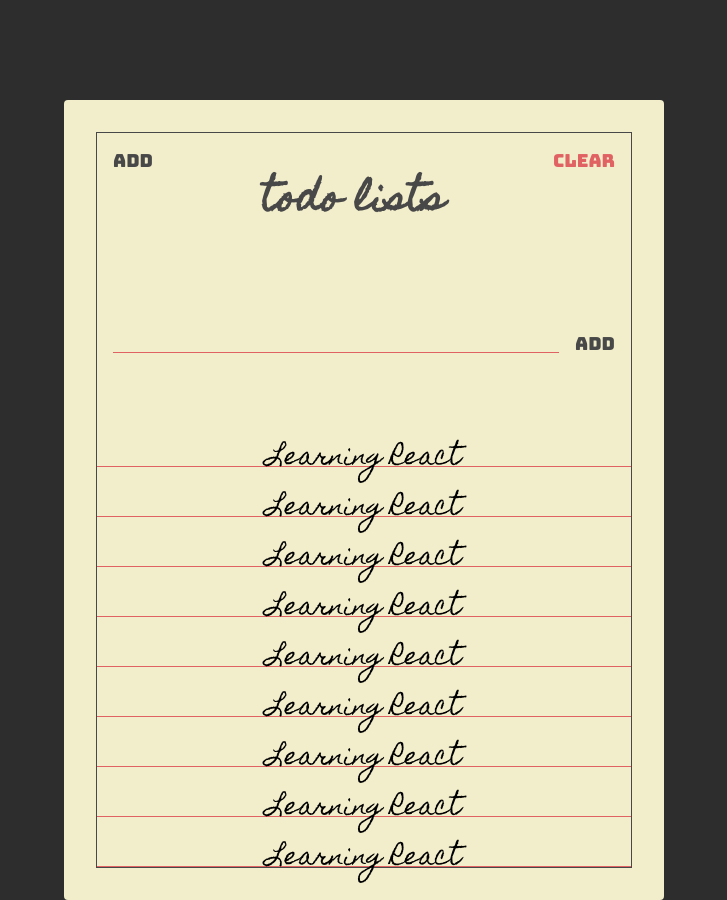
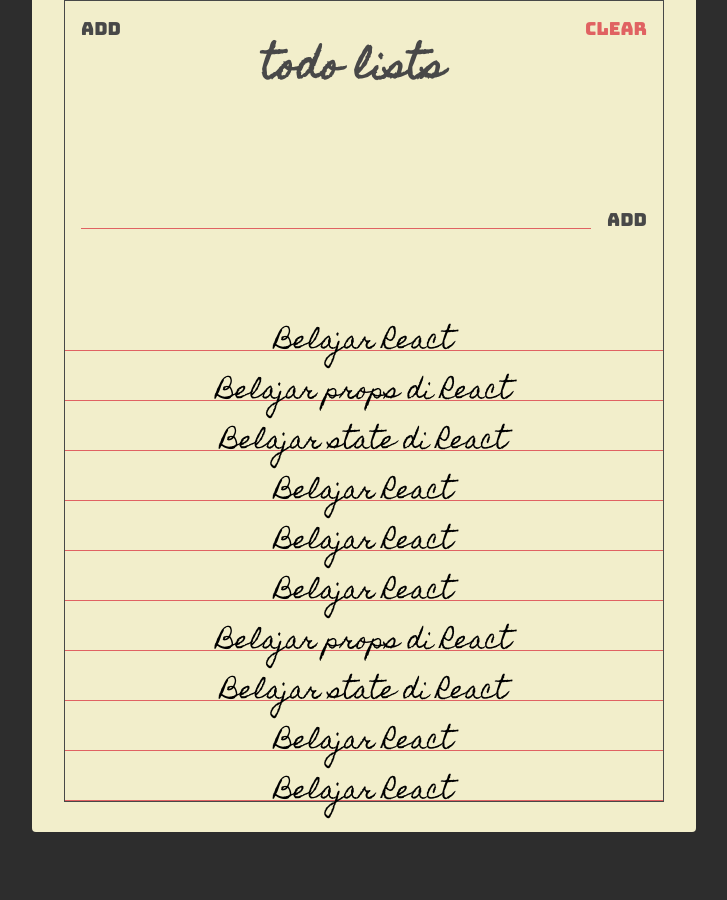
Before and after one commit to oyputra/react-todolist, a React (Create React App) app: page / in a window 1280 px wide. Shown: the whole page, without its empty margins (276-1003 px from the left). After the commit the page ends 832 px from the top, so only its background shows below. Built offline with nearby package versions, Linux system fonts and the light colour scheme.

Commit message:
create todolist page & todo component

```diff
--- a/src/App.css
+++ b/src/App.css
@@ -37,9 +37,9 @@
   }
 } */
 
-* {
+/* * {
   box-sizing: border-box;
-}
+} */
 
 :root {
   --main-red-color: #e06262;
@@ -82,7 +82,6 @@
   border-radius: 4px;
 
   padding: 32px;
-  margin-top: 200px;
 }
 
 .frame {
@@ -173,6 +172,8 @@
 .todos {
   display: flex;
   flex-direction: column;
+
+  min-height: 500px;
 }
 
 .todo {
@@ -181,7 +182,7 @@
   flex: 1 0 auto;
   text-align: center;
 
-  min-height: 34px;
+  max-height: 34px;
   margin: 16px 0 0;
   font-family: "Homemade Apple", sans-serif;
   font-size: 24px;
@@ -190,6 +191,8 @@
 }
 
 .todo-text {
+  width: 100%;
+  height: 50px;
   position: absolute;
   left: 50%;
   transform: translate(-50%);
--- a/src/App.js
+++ b/src/App.js
@@ -1,19 +1,10 @@
 // import logo from './logo.svg';
 import './App.css';
-import Paper from "./components/Paper";
-import Header from "./components/Header";
-import TodoForm from './components/TodoForm';
-import Todos from './components/Todos';
+import TodoList from './pages/TodoList';
 
 function App() {
   return (
-    <Paper>
-        <Header />
-
-        <TodoForm />
-
-        <Todos />
-    </Paper>
+    <TodoList />
   );
 }
 
--- /dev/null
+++ b/src/components/Todo.jsx
@@ -0,0 +1,16 @@
+import React from "react";
+import PropTypes from "prop-types";
+
+const Todo = props => {
+  return (
+    <div className="todo">
+      <span className="todo-text">{props.text}</span>
+    </div>
+  )
+}
+
+Todo.propTypes = {
+  text: PropTypes.string.isRequired
+}
+
+export default Todo;
--- a/src/components/Todos.jsx
+++ b/src/components/Todos.jsx
@@ -1,35 +1,46 @@
 import React from "react";
 
+import Todo from "./Todo";
+
 const Todos = () => {
+  const todos = [
+    {
+      text: "Belajar React"
+    },
+    {
+      text: "Belajar props di React"
+    },
+    {
+      text: "Belajar state di React"
+    },
+    {
+      text: "Belajar React"
+    },
+    {
+      text: "Belajar React"
+    },
+    {
+      text: "Belajar React"
+    },
+    {
+      text: "Belajar props di React"
+    },
+    {
+      text: "Belajar state di React"
+    },
+    {
+      text: "Belajar React"
+    },
+    {
+      text: "Belajar React"
+    },
+  ];
+
   return (
     <section className="todos">
-      <div className="todo">
-        <span className="todo-text">Learning React</span>
-      </div>
-      <div className="todo">
-        <span className="todo-text">Learning React</span>
-      </div>
-      <div className="todo">
-        <span className="todo-text">Learning React</span>
-      </div>
-      <div className="todo">
-        <span className="todo-text">Learning React</span>
-      </div>
-      <div className="todo">
-        <span className="todo-text">Learning React</span>
-      </div>
-      <div className="todo">
-        <span className="todo-text">Learning React</span>
-      </div>
-      <div className="todo">
-        <span className="todo-text">Learning React</span>
-      </div>
-      <div className="todo">
-        <span className="todo-text">Learning React</span>
-      </div>
-      <div className="todo">
-        <span className="todo-text">Learning React</span>
-      </div>
+      {todos.map(todo => {
+        return <Todo text={todo.text} />
+      })}
     </section>
   )
 }
--- /dev/null
+++ b/src/pages/TodoList.jsx
@@ -0,0 +1,20 @@
+import React from "react";
+
+import Paper from "../components/Paper";
+import Header from "../components/Header";
+import TodoForm from "../components/TodoForm";
+import Todos from "../components/Todos";
+
+const TodoList = () => {
+  return (
+    <Paper>
+        <Header />
+
+        <TodoForm />
+
+        <Todos />
+    </Paper>
+  );
+}
+
+export default TodoList;
```
